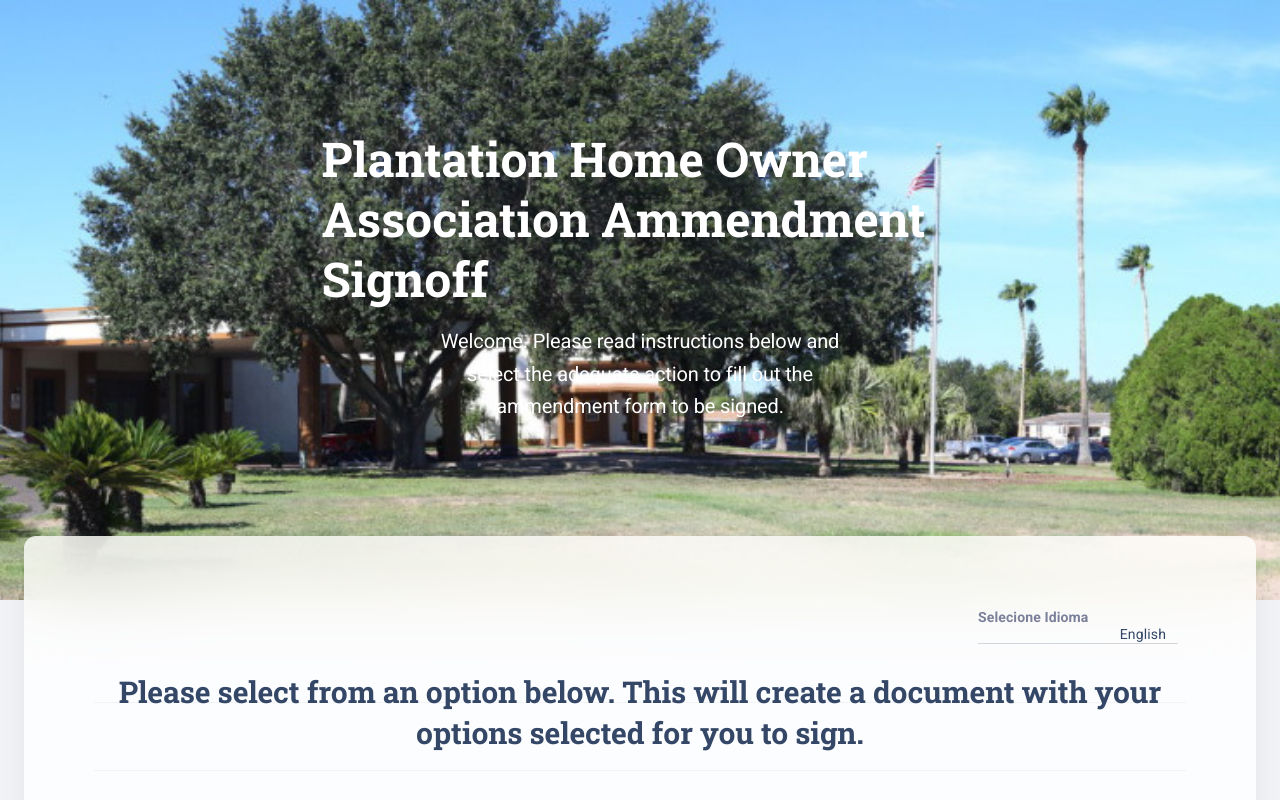
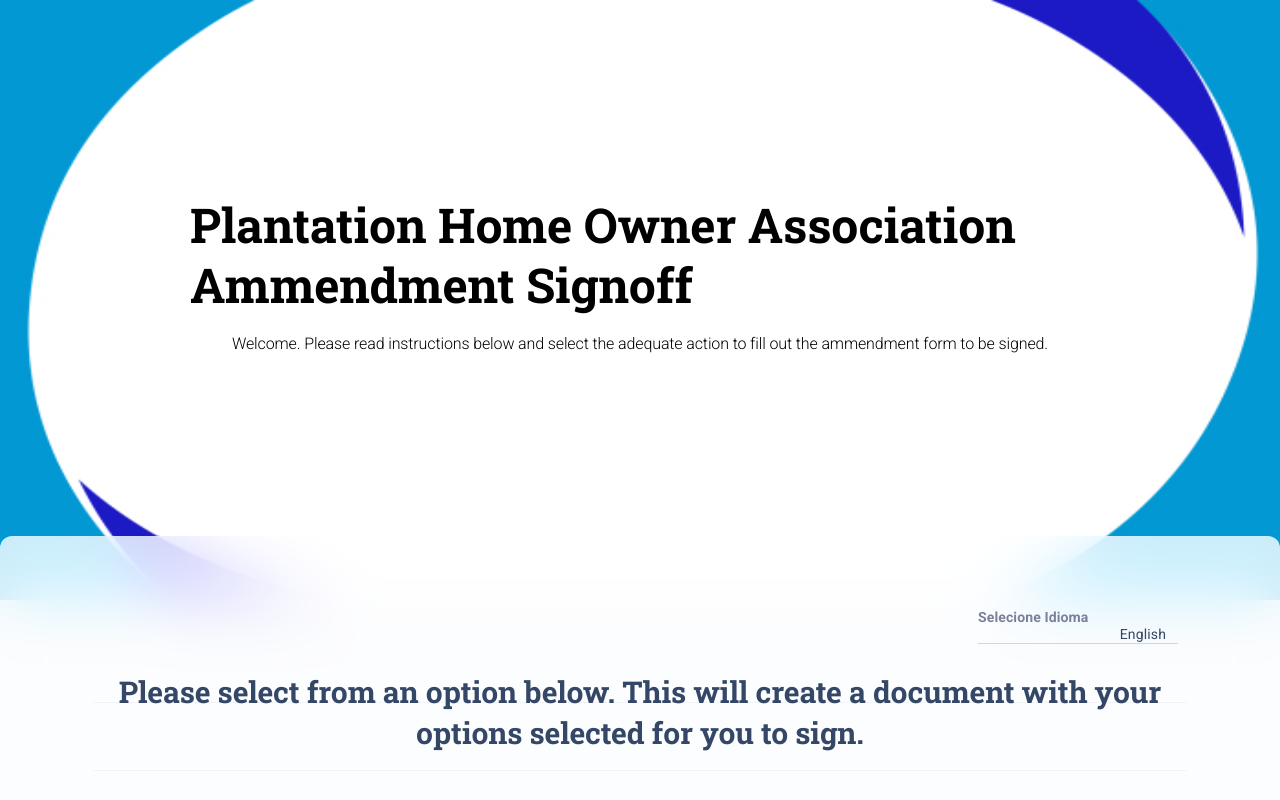
Before and after one commit to newstackdevelopment/Pharr-phoa, a React (Create React App) app: page /presentation in a window 1280 px wide. Shown: the top 800 px of the page. Built offline with nearby package versions, Linux system fonts and the light colour scheme; what @react-pdf/renderer would draw is missing.

Commit message:
Changed image source

```diff
--- a/src/pages/Presentation/index.js
+++ b/src/pages/Presentation/index.js
@@ -207,35 +207,40 @@ function Presentation() {
     <>
       <MKBox
         minHeight="75vh"
-        width="100%"
+        // width="100%"
+        maxWidth="1500px"
         sx={{
+          ml: "auto",
+          mr: "auto",
           backgroundImage: `url(${bgImage})`,
-          backgroundSize: "cover",
-          backgroundPosition: "top",
+          backgroundSize: "100% 100%",
+          backgroundPosition: "top right",
+          backgroundRepeat: "no-repeat",
           display: "grid",
-          placeItems: "center",
+          placeItems: "center center",
         }}
       >
         <Container>
-          <Grid container item xs={12} lg={7} justifyContent="center" mx="auto">
+          <Grid container item xs={12} lg={12} justifyContent="center" mx="auto">
             <MKTypography
               variant="h1"
-              color="white"
+              color="black"
               mt={-6}
               mb={1}
+              px={{ xs: 12, sm: 12, md: 6, lg: 12 }}
               sx={({ breakpoints, typography: { size } }) => ({
                 [breakpoints.down("md")]: {
-                  fontSize: size["3xl"],
+                  fontSize: size["2xl"],
                 },
               })}
             >
               {dict.header}
             </MKTypography>
             <MKTypography
-              variant="body1"
-              color="white"
+              variant="body2"
+              color="black"
               textAlign="center"
-              px={{ xs: 6, lg: 12 }}
+              px={{ xs: 12, md: 12, lg: 12 }}
               mt={1}
             >
               {dict.description}
@@ -246,9 +251,11 @@ function Presentation() {
       <Card
         sx={{
           p: 2,
-          mx: { xs: 2, lg: 3 },
           mt: -8,
           mb: 4,
+          ml: "auto",
+          mr: "auto",
+          maxWidth: "1500px",
           backgroundColor: ({ palette: { white }, functions: { rgba } }) => rgba(white.main, 0.8),
           backdropFilter: "saturate(200%) blur(30px)",
           boxShadow: ({ boxShadows: { xxl } }) => xxl,
```
Also changed, not shown: src/assets/images/phoa/phoaHome.jpg, 1 other file (tests, documents, lock files or other folders).
